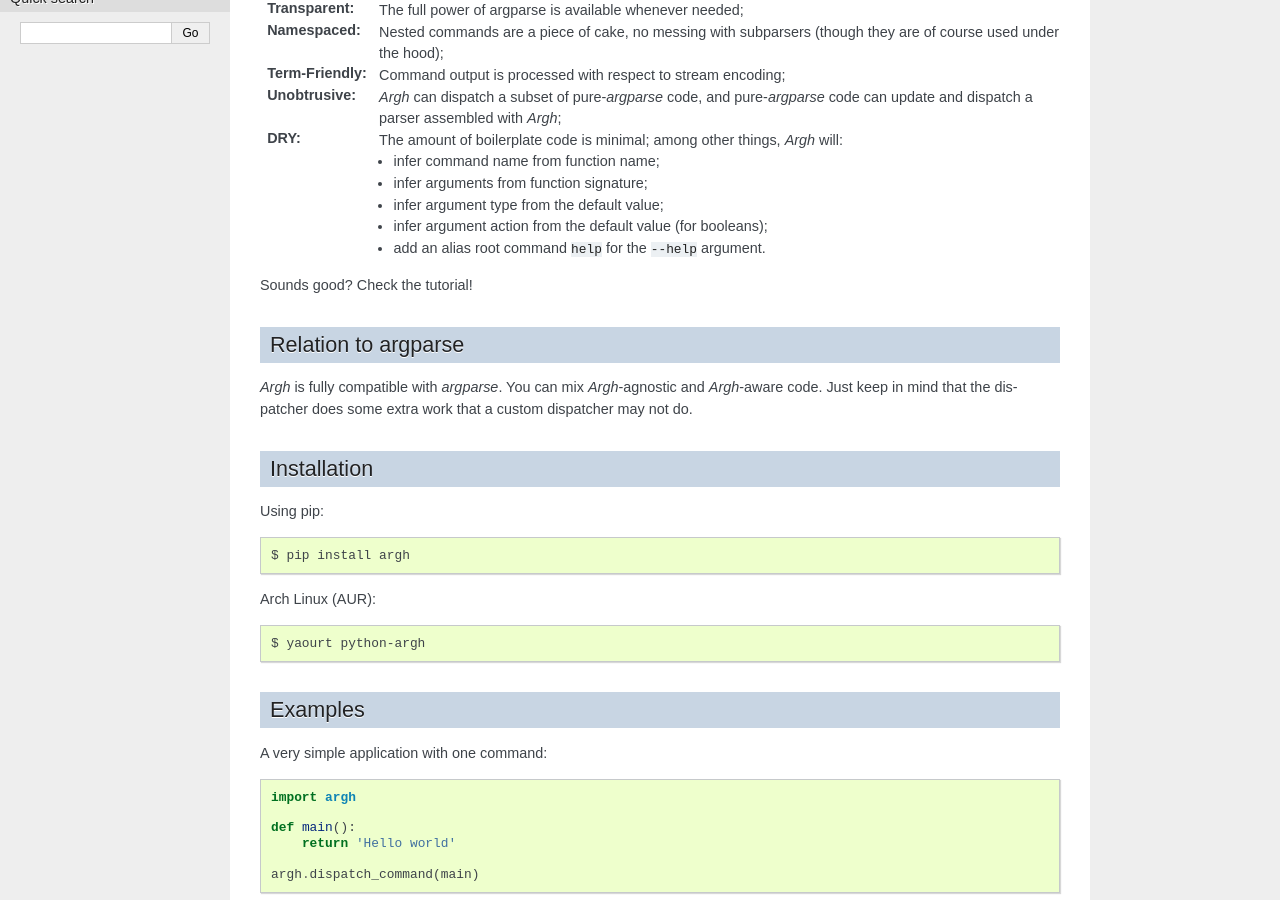
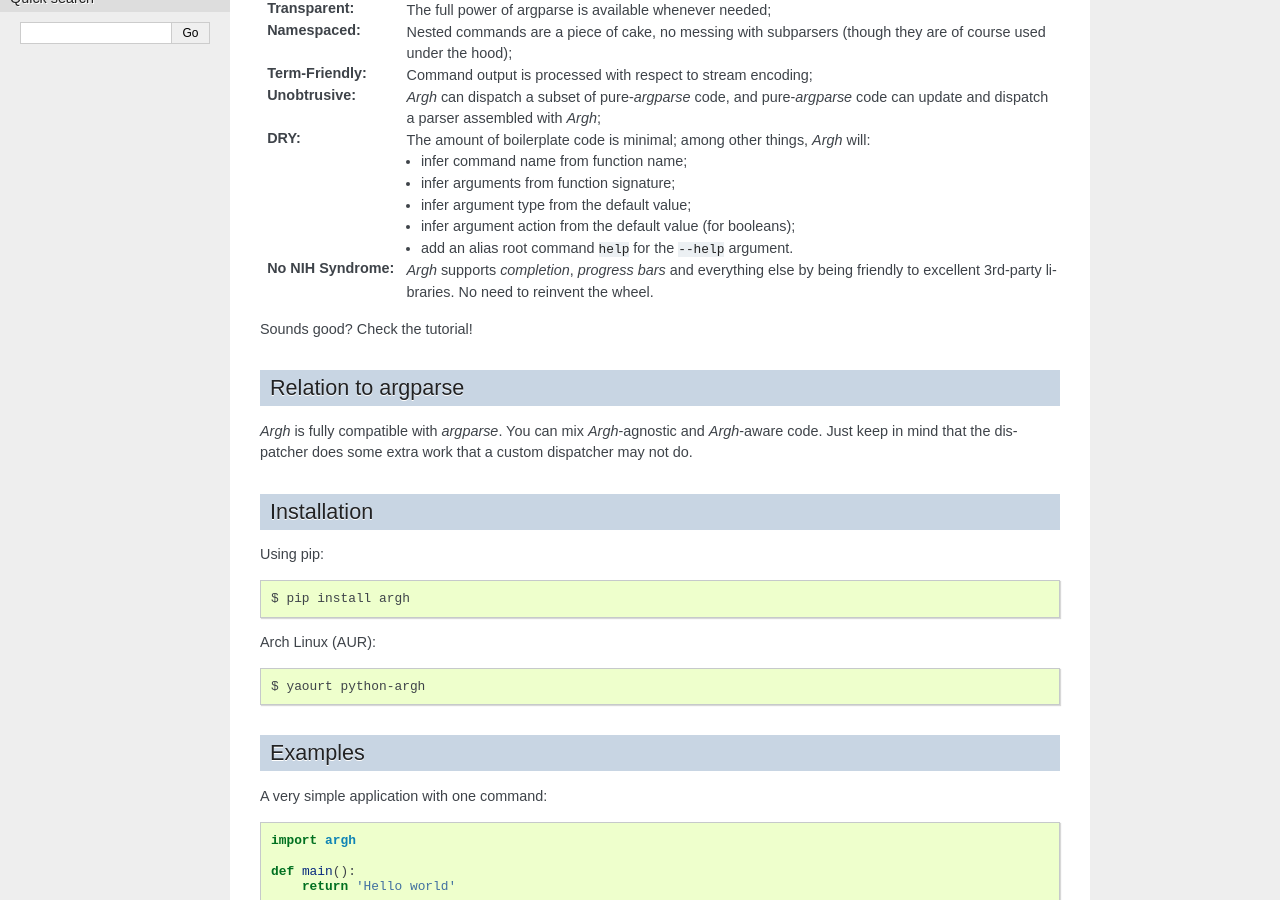
Before and after one commit to neithere/argh, a Sphinx documentation site: the page built from docs/index.rst, in a window 1280 px wide and 900 px high, scrolled down 496 px. Built offline with Sphinx 7.4.7, drawn with Linux system fonts in a browser that asks for light colours; some of the changed text lies outside the part shown.

Commit message:
Update readme and stuff

```diff
--- a/README.rst
+++ b/README.rst
@@ -59,6 +59,10 @@
     * infer argument type from the default value;
     * infer argument action from the default value (for booleans);
     * add an alias root command ``help`` for the ``--help`` argument.
+
+:No NIH Syndrome:
+    `Argh` supports *completion*, *progress bars* and everything else by being
+    friendly to excellent 3rd-party libraries.  No need to reinvent the wheel.
 
 Sounds good?  Check the tutorial!
 
--- a/docs/index.rst
+++ b/docs/index.rst
@@ -10,13 +10,17 @@
 * 2.7 (including PyPy 1.8)
 * 3.1 (`argparse` library is required; **not** tested)
 * 3.2
-* 3.3
+* 3.4
 
 .. versionchanged:: 0.15
    Added support for Python 3.x, dropped support for Python ≤ 2.5.
 
 .. versionchanged:: 0.18
    Improved support for Python 3.2, added support for Python 3.3.
+
+.. versionchanged:: 0.25
+   Added support for Python 3.4, dropped support for Python 3.3.
+   Argh may perfectly work under 3.3, I'm just not testing it.
 
 Why this one?
 -------------
```
Also changed, not shown: 1 other file.
